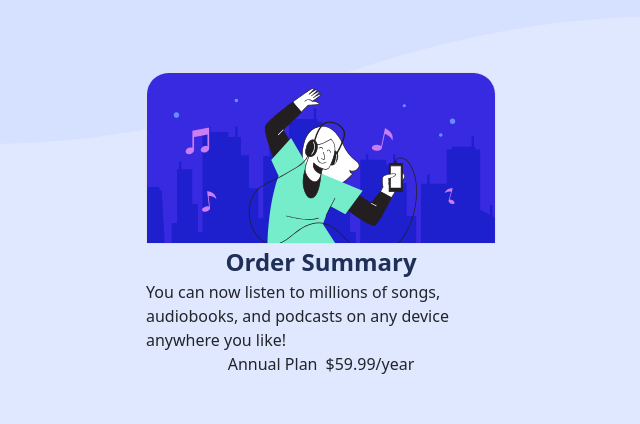
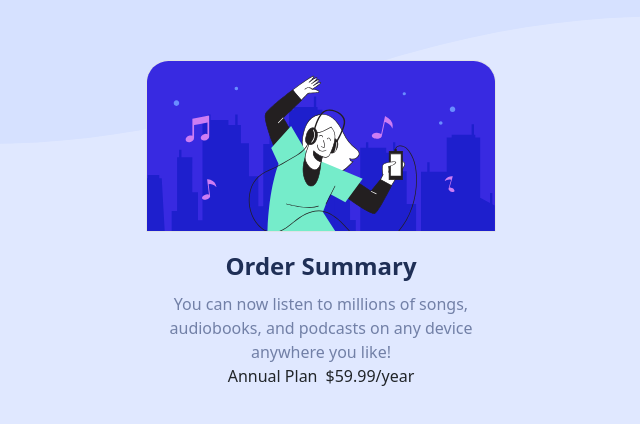
Before and after one commit to sukrut57/order-summary-frontend-mentor, a plain HTML site: page index.html in a window 1280 px wide. Shown: the part 176-600 px from the top of the page, without its empty margins (319-959 px from the left). Drawn offline with nearby package versions, Linux system fonts and the light colour scheme.

Commit message:
push changes

```diff
--- a/index.html
+++ b/index.html
@@ -22,8 +22,9 @@
         <img src="./images/illustration-hero.svg" alt="illustration-hero" class="image-fluid border">
 
         <div class="d-flex flex-column align-items-center">
-          <p class="title ">Order Summary</p>
-          <p>You can now listen to millions of songs, audiobooks, and podcasts on any device anywhere you like!</p>
+
+          <p class="title pt-3">Order Summary</p>
+          <p class="text-center pt-2 content">You can now listen to millions of songs, audiobooks, and podcasts on any device anywhere you like!</p>
 
           <div class="d-flex gap-2 align-items-center">
             <span>Annual Plan</span>
--- a/styles.css
+++ b/styles.css
@@ -69,3 +69,9 @@ body{
   font-weight: 700 !important;
   font-size: 1.5rem;
 }
+
+.content{
+  color: var(--desaturated-blue);
+  font-size: 1rem;
+  line-height: 1.5;
+}
```
